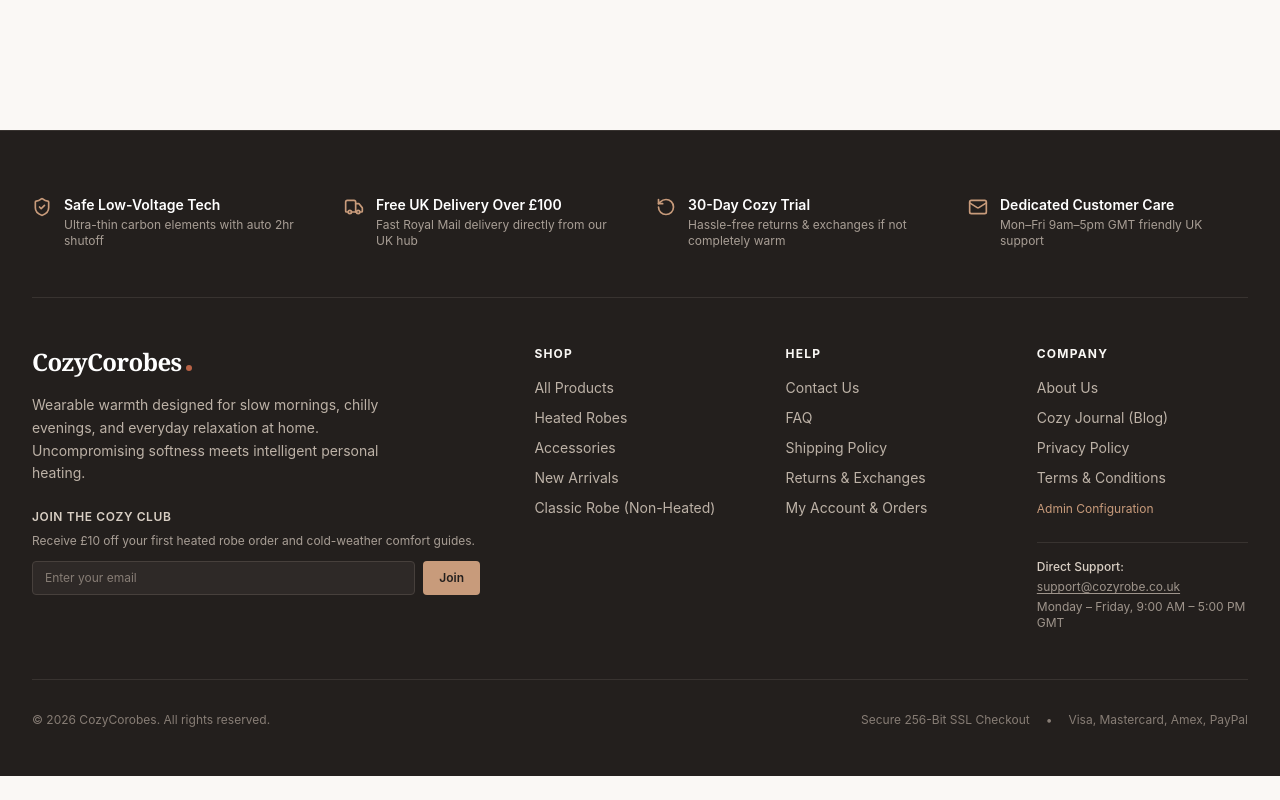
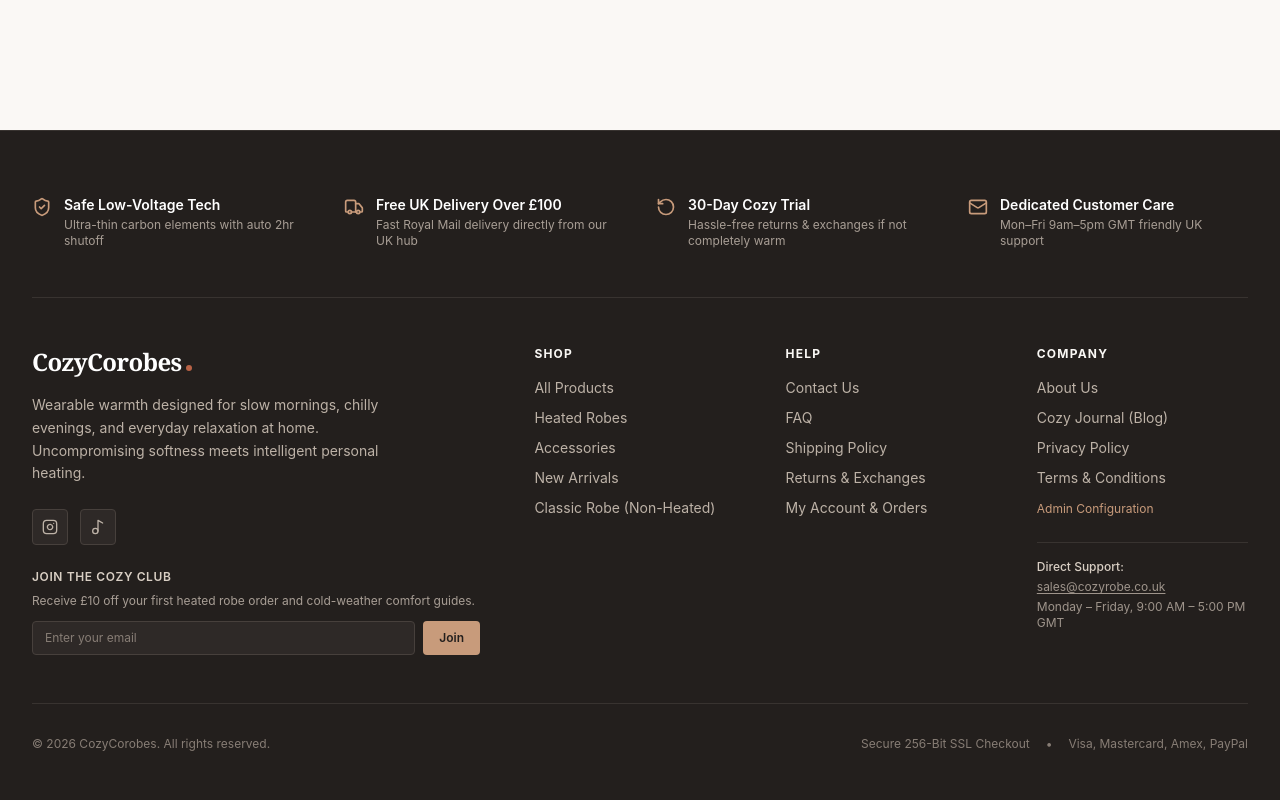
Before and after one commit to Robbinjay/COZY-ROBES, a Next.js app: page /checkout in a window 1280 px wide. Shown: the part 775-1575 px from the top of the page. Before the commit the page ends 1551 px from the top, so only its background shows below. Built offline with nearby package versions, Linux system fonts and the light colour scheme; no server answers.

Commit message:
refactor: update contact email and add social links
- Update support email address to sales@cozyrobe.co.uk across application
- Add Instagram and TikTok links to the site footer
- Refactor order ID generation into a reusable helper function

```diff
--- a/app/api/contact/route.ts
+++ b/app/api/contact/route.ts
@@ -42,7 +42,7 @@
 
     const zohoUser = process.env.ZOHO_EMAIL;
     const zohoPass = process.env.ZOHO_PASSWORD;
-    const adminEmail = process.env.ADMIN_EMAIL || zohoUser || 'support@cozyrobe.co.uk';
+    const adminEmail = process.env.ADMIN_EMAIL || zohoUser || 'sales@cozyrobe.co.uk';
     const smtpHost = process.env.ZOHO_SMTP_HOST || 'smtp.zoho.com';
     const smtpPort = Number(process.env.ZOHO_SMTP_PORT) || 465;
 
@@ -152,7 +152,7 @@
       <p>Warmest regards,<br><strong>The CozyCorobes Team</strong></p>
     </div>
     <div class="footer">
-      CozyCorobes &bull; 71–75 Shelton Street, Covent Garden, London, WC2H 9JQ &bull; support@cozyrobe.co.uk
+      CozyCorobes &bull; 71–75 Shelton Street, Covent Garden, London, WC2H 9JQ &bull; sales@cozyrobe.co.uk
     </div>
   </div>
 </body>
--- a/app/contact/page.tsx
+++ b/app/contact/page.tsx
@@ -64,10 +64,10 @@
                   <h3 className="font-serif text-sm font-bold">Admin Email Desk</h3>
                   <a
                     id="support-email-link"
-                    href="mailto:support@cozyrobe.co.uk"
+                    href="mailto:sales@cozyrobe.co.uk"
                     className="text-xs text-[#8C6A54] hover:underline"
                   >
-                    support@cozyrobe.co.uk
+                    sales@cozyrobe.co.uk
                   </a>
                 </div>
               </div>
--- a/app/returns/page.tsx
+++ b/app/returns/page.tsx
@@ -73,8 +73,8 @@
             <ol className="list-decimal pl-5 space-y-2 text-[#736B63]">
               <li>
                 <strong>Contact Customer Care:</strong> Email us at{' '}
-                <a href="mailto:support@cozyrobe.co.uk" className="text-[#8C6A54] underline">
-                  support@cozyrobe.co.uk
+                <a href="mailto:sales@cozyrobe.co.uk" className="text-[#8C6A54] underline">
+                  sales@cozyrobe.co.uk
                 </a>{' '}
                 with your CozyCorobes Order ID and the reason for return/exchange.
               </li>
--- a/app/shipping/page.tsx
+++ b/app/shipping/page.tsx
@@ -146,7 +146,7 @@
             <ul className="list-disc pl-5 space-y-1 text-[#736B63]">
               <li>Check safe places, porches, package lockers, or with household neighbors.</li>
               <li>Wait 24 hours, as Royal Mail occasionally marks parcels prior to final drop-off.</li>
-              <li>Contact our support team at <a href="mailto:support@cozyrobe.co.uk" className="text-[#8C6A54] underline">support@cozyrobe.co.uk</a> with your order number. We will initiate a trace with Royal Mail immediately.</li>
+              <li>Contact our support team at <a href="mailto:sales@cozyrobe.co.uk" className="text-[#8C6A54] underline">sales@cozyrobe.co.uk</a> with your order number. We will initiate a trace with Royal Mail immediately.</li>
             </ul>
           </div>
 
--- a/components/CheckoutForm.tsx
+++ b/components/CheckoutForm.tsx
@@ -28,6 +28,8 @@
 import { PRODUCTS } from '@/lib/store-data';
 import { Product } from '@/lib/types';
 import { formatPrice } from '@/lib/utils';
+
+const generateOrderId = () => `CCR-${Math.floor(100000 + Math.random() * 900000)}`;
 
 export default function CheckoutForm() {
   const { customer } = useStore();
@@ -181,7 +183,7 @@
         label: paymentLabels[paymentMethod]
       };
 
-      const orderId = `CCR-${Math.floor(100000 + Math.random() * 900000)}`;
+      const orderId = generateOrderId();
 
       const response = await fetch('/api/checkout', {
         method: 'POST',
--- a/components/Footer.tsx
+++ b/components/Footer.tsx
@@ -2,7 +2,7 @@
 
 import React, { useState } from 'react';
 import Link from 'next/link';
-import { Mail, ShieldCheck, Truck, RotateCcw, Check, Instagram, Phone } from 'lucide-react';
+import { Mail, ShieldCheck, Truck, RotateCcw, Check, Instagram, Phone, Music2 } from 'lucide-react';
 import { useStore } from '@/lib/store-context';
 
 export default function Footer() {
@@ -67,6 +67,27 @@
             <p className="text-sm text-[#BDB2A7] leading-relaxed max-w-sm">
               Wearable warmth designed for slow mornings, chilly evenings, and everyday relaxation at home. Uncompromising softness meets intelligent personal heating.
             </p>
+
+            <div className="flex items-center gap-3 pt-2">
+              <a
+                href="https://www.instagram.com/cozyrobes_?stkn=NGNhd2hvZmtoNWVr&utm_source=qr"
+                target="_blank"
+                rel="noopener noreferrer"
+                className="w-9 h-9 rounded-sm bg-[#2E2927] border border-[#47403C] flex items-center justify-center text-[#BDB2A7] hover:text-[#C89B7B] hover:border-[#C89B7B] transition-all"
+                aria-label="Follow us on Instagram"
+              >
+                <Instagram className="w-4 h-4" />
+              </a>
+              <a
+                href="https://www.tiktok.com/@cozyrobes_?_r=1&_t=ZN-99xyUM5S0al"
+                target="_blank"
+                rel="noopener noreferrer"
+                className="w-9 h-9 rounded-sm bg-[#2E2927] border border-[#47403C] flex items-center justify-center text-[#BDB2A7] hover:text-[#C89B7B] hover:border-[#C89B7B] transition-all"
+                aria-label="Follow us on TikTok"
+              >
+                <Music2 className="w-4 h-4" />
+              </a>
+            </div>
 
             <div className="pt-2">
               <p className="text-xs font-semibold uppercase tracking-wider text-[#D9CFC4] mb-2">
--- a/lib/seo.ts
+++ b/lib/seo.ts
@@ -10,10 +10,10 @@
     url: SITE_URL,
     logo: `${SITE_URL}/images/featured_robe_studio.jpg`,
     description: 'Specialists in premium electric heated robes and personal home comfort loungewear in the United Kingdom.',
-    email: 'support@cozyrobe.co.uk',
+    email: 'sales@cozyrobe.co.uk',
     contactPoint: {
       '@type': 'ContactPoint',
-      email: 'support@cozyrobe.co.uk',
+      email: 'sales@cozyrobe.co.uk',
       contactType: 'customer service',
       availableLanguage: 'English',
     },
--- a/lib/store-data.ts
+++ b/lib/store-data.ts
@@ -13,7 +13,7 @@
     name: 'CozyCorobes',
     domain: 'https://cozyrobe.co.uk',
     tagline: 'Warmth You Can Wear.',
-    supportEmail: 'support@cozyrobe.co.uk',
+    supportEmail: 'sales@cozyrobe.co.uk',
     supportHours: 'Monday – Friday, 9:00 AM – 5:00 PM GMT',
     address: 'CozyCorobes UK, 71–75 Shelton Street, Covent Garden, London, WC2H 9JQ, United Kingdom',
   },
@@ -451,7 +451,7 @@
   {
     category: 'Orders',
     question: 'How do I contact customer support?',
-    answer: 'Please send us a message on our [Contact Form](/contact) — we reply within minutes! Our customer support specialists monitor inquiries continuously during operational hours. You can also reach our administrative email directly at support@cozyrobe.co.uk.',
+    answer: 'Please send us a message on our [Contact Form](/contact) — we reply within minutes! Our customer support specialists monitor inquiries continuously during operational hours. You can also reach our administrative email directly at sales@cozyrobe.co.uk.',
   },
   {
     category: 'Products',
```
Also changed, not shown: 1 other file (tests, documents, lock files or other folders).
